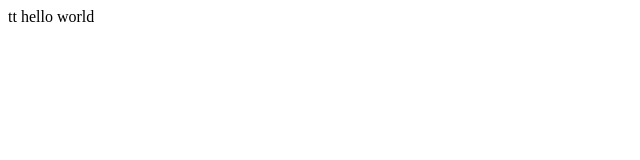
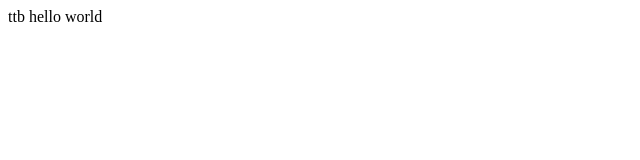
Before and after one commit to anishthapa9841/git_class, a plain HTML site: page index.html in a window 1280 px wide. Shown: the full height of the page, 0-640 px from the left. Drawn offline with Linux system fonts and the light colour scheme.

Commit message:
changes to index page in second line

```diff
--- a/index.html
+++ b/index.html
@@ -1,3 +1,3 @@
 <html>
-  tt
+  ttb
 hello world
```
